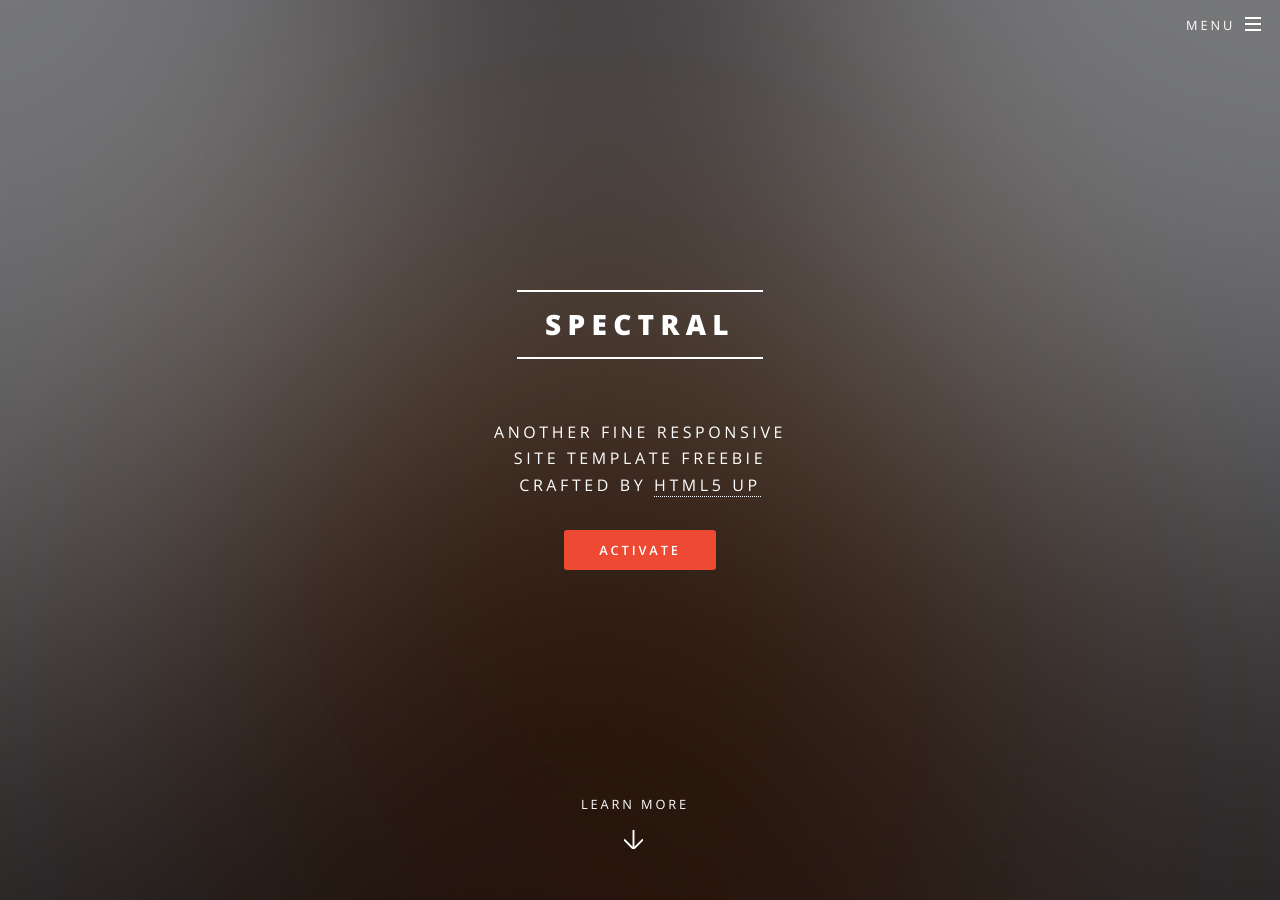
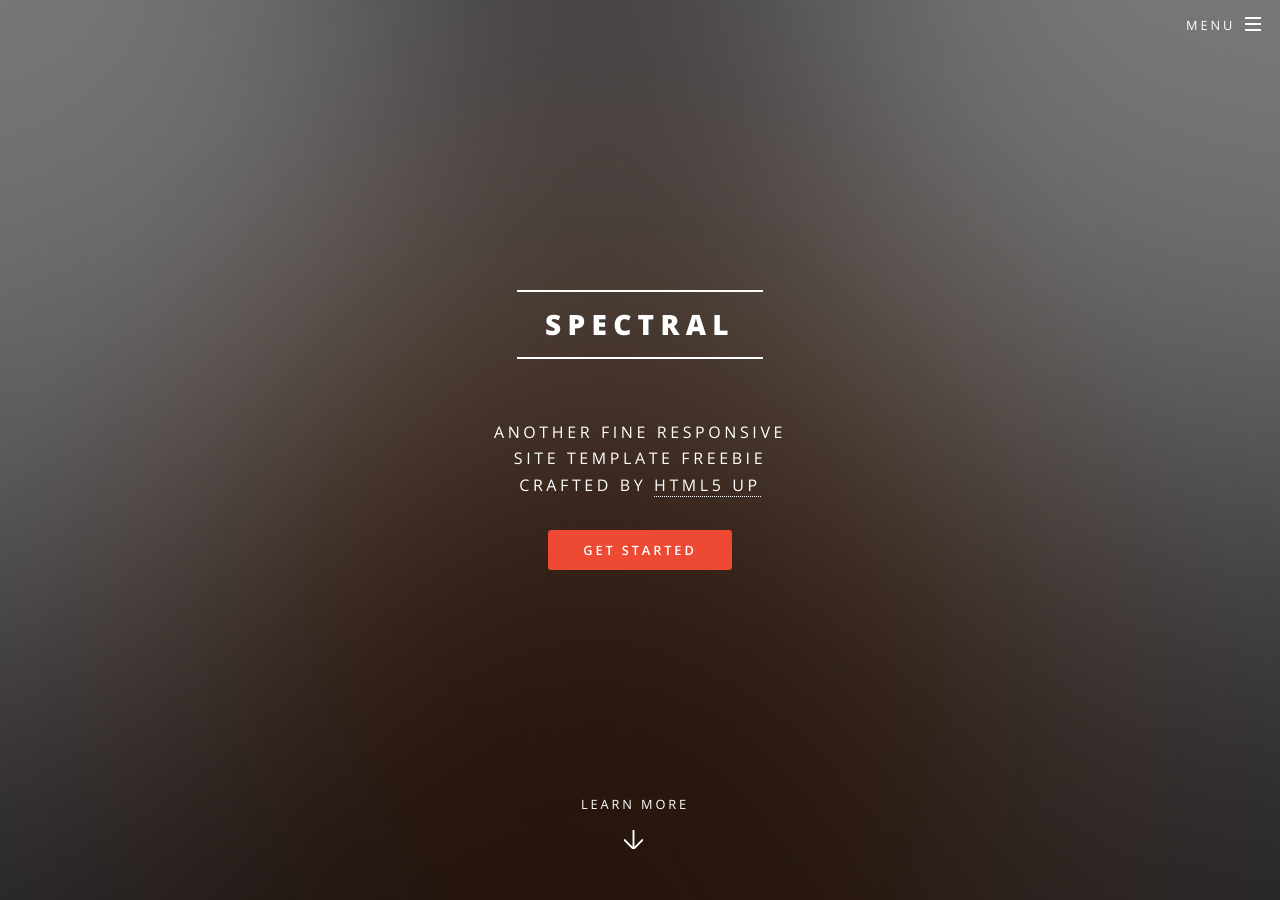
Before and after one commit to Gao921010/Gao921010.github.io, a Jekyll site: the page built from index.html, in a window 1280 px wide and 900 px high. Built offline with Jekyll 4.4.1, drawn with Linux system fonts in a browser that asks for light colours.

Commit message:
Update index.html

```diff
--- a/index.html
+++ b/index.html
@@ -7,7 +7,7 @@
 							<h2>{{ site.title }}</h2>
 							<p>{{ site.description | markdownify }}</p>
 							<ul class="actions">
-								<li><a href="#" class="button special">Activate</a></li>
+								<li><a href="/start" class="button special">Get Started</a></li>
 							</ul>
 						</div>
 						<a href="#one" class="more scrolly">Learn More</a>
```
